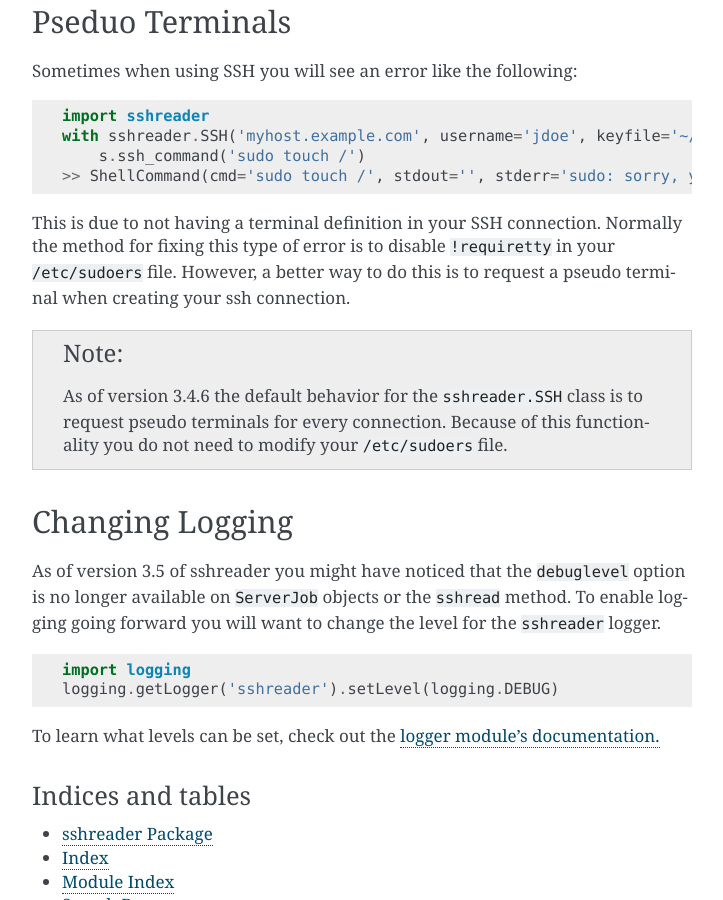
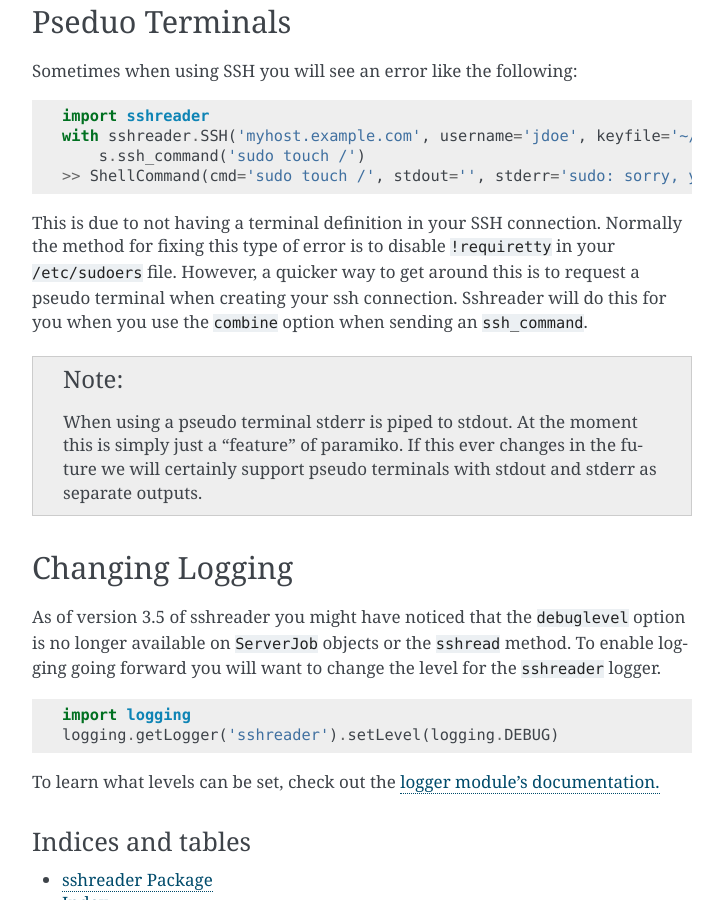
Before and after one commit to isaiah1112/sshreader, a Sphinx documentation site: the page built from docs/source/faq.rst, in a window 1280 px wide and 900 px high, scrolled down 1997 px. Shown: the whole window, without its empty margins (388-1111 px from the left). Built offline with Sphinx 7.4.7, drawn with Linux system fonts in a browser that asks for light colours.

Commit message:
Taking back some of my work on pseduo terminals.

```diff
--- a/docs/source/faq.rst
+++ b/docs/source/faq.rst
@@ -104,13 +104,14 @@
     >> ShellCommand(cmd='sudo touch /', stdout='', stderr='sudo: sorry, you must have a tty to run sudo', return_code=1)
 
 This is due to not having a terminal definition in your SSH connection.  Normally the method for fixing this type of error
-is to disable :code:`!requiretty` in your :code:`/etc/sudoers` file.  However, a better way to do this is to request a
-pseudo terminal when creating your ssh connection.
+is to disable :code:`!requiretty` in your :code:`/etc/sudoers` file.  However, a quicker way to get around this is to request a
+pseudo terminal when creating your ssh connection.  Sshreader will do this for you when you use the :code:`combine` option
+when sending an :code:`ssh_command`.
 
 .. note::
 
-    As of version 3.4.6 the default behavior for the :code:`sshreader.SSH` class is to request pseudo terminals for every
-    connection.  Because of this functionality you do not need to modify your :code:`/etc/sudoers` file.
+    When using a pseudo terminal stderr is piped to stdout.  At the moment this is simply just a "feature" of paramiko.
+    If this ever changes in the future we will certainly support pseudo terminals with stdout and stderr as separate outputs.
 
 Changing Logging
 ~~~~~~~~~~~~~~~~
```
Also changed, not shown: 1 other file.
